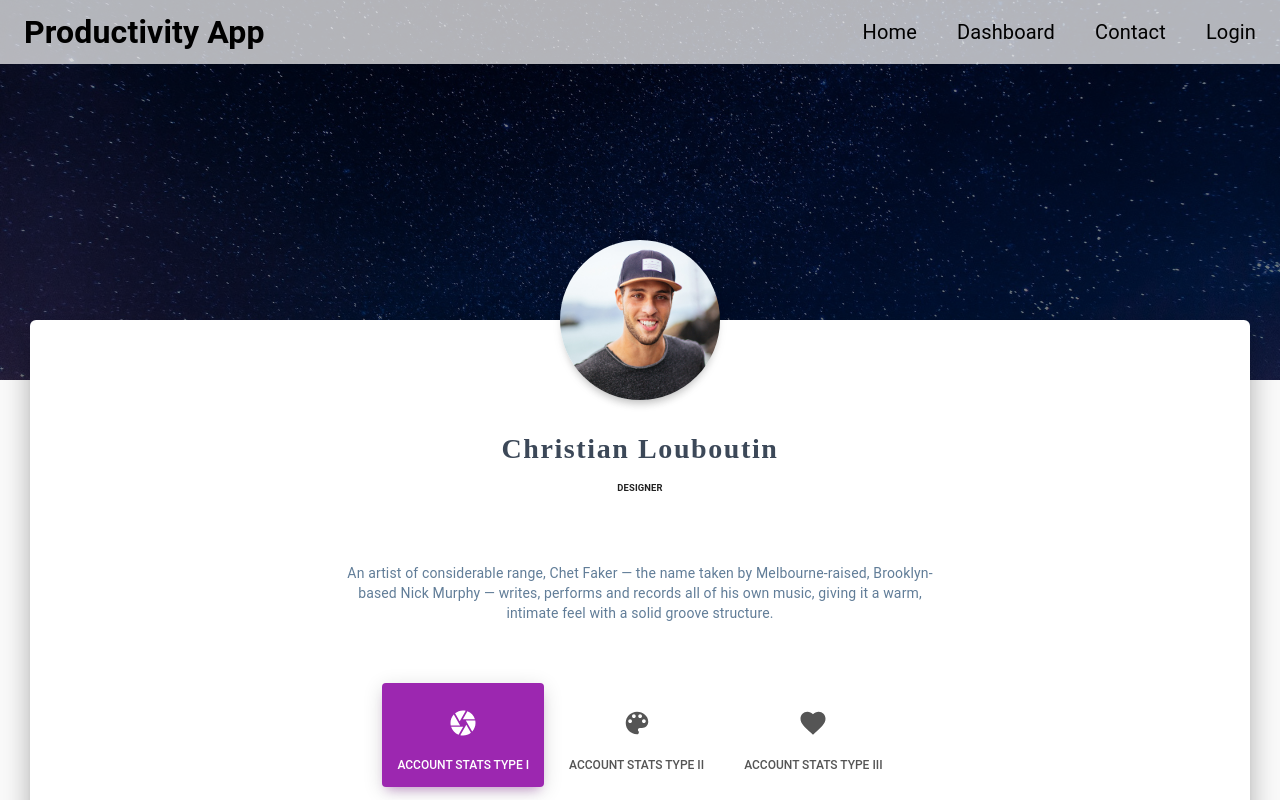
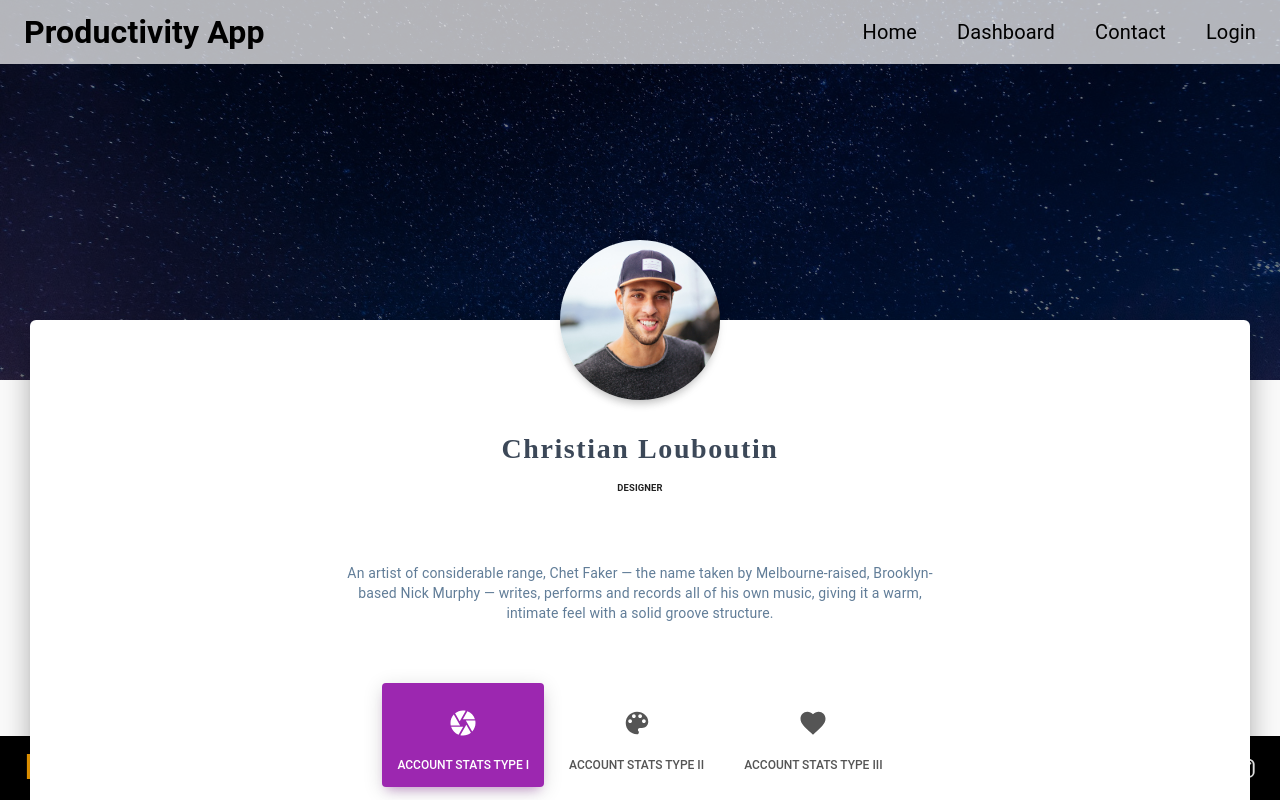
Before and after one commit to opencodeiiita/Productivity-Tracker, a React (Create React App) app in the folder frontend/: page /profile in a window 1280 px wide. Shown: the top 800 px of the page. Built offline with nearby package versions, Linux system fonts and the light colour scheme.

Commit message:
edited footer css
position = fixed

```diff
--- a/frontend/src/component/Footer.js
+++ b/frontend/src/component/Footer.js
@@ -13,7 +13,7 @@
 
 const useStyles = makeStyles((theme) => ({
     navbar: {
-        position: 'static',
+        position: 'fixed',
         bottom: 0,
         left: 0,
         right: 0,
```
